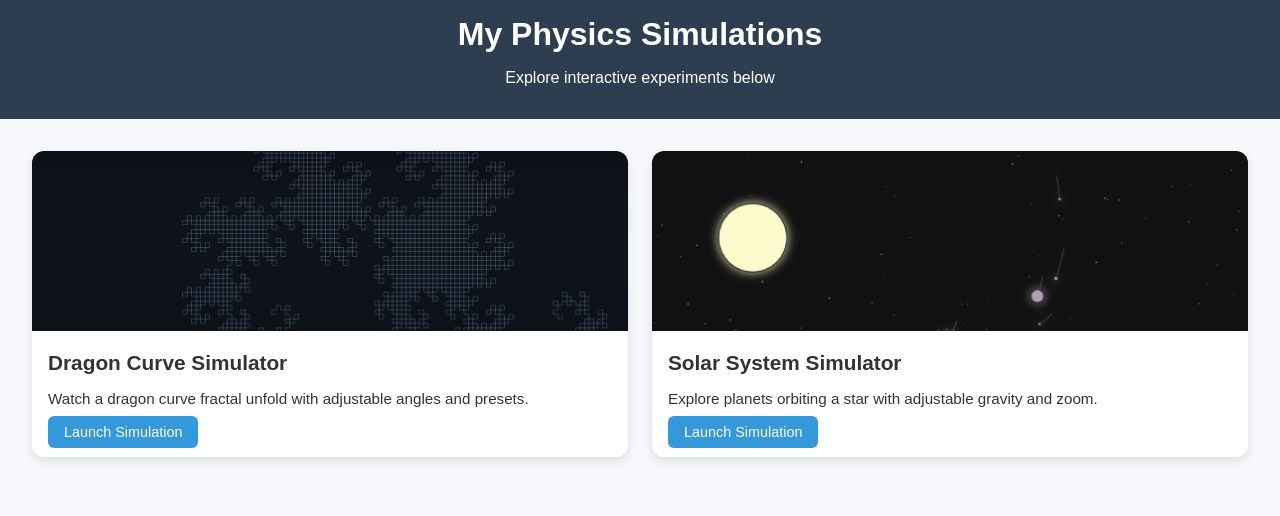
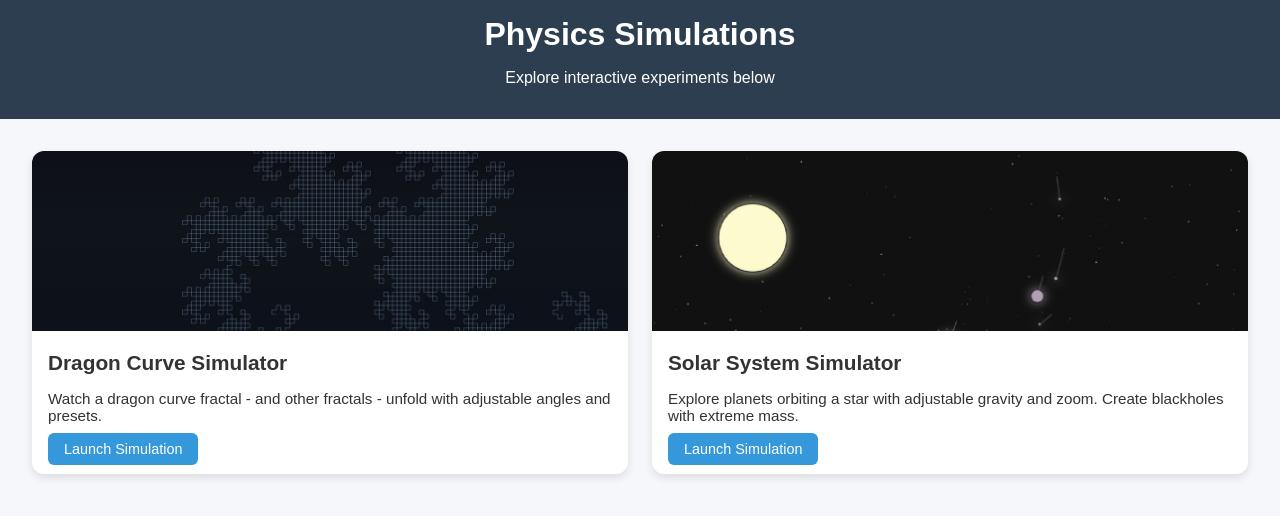
Before and after one commit to Miznunkey/simulations, a plain HTML site: page index.html in a window 1280 px wide. Drawn offline with Linux system fonts and the light colour scheme.

Commit message:
Update index.html

```diff
--- a/index.html
+++ b/index.html
@@ -67,7 +67,7 @@
 </head>
 <body>
   <header>
-    <h1>My Physics Simulations</h1>
+    <h1>Physics Simulations</h1>
     <p>Explore interactive experiments below</p>
   </header>
 
@@ -78,7 +78,7 @@
       <img src="dragon_curve_screenshot-1200x675.jpg" alt="Dragon Curve Simulation">
       <div class="card-content">
         <h2>Dragon Curve Simulator</h2>
-        <p>Watch a dragon curve fractal unfold with adjustable angles and presets.</p>
+        <p>Watch a dragon curve fractal - and other fractals - unfold with adjustable angles and presets.</p>
         <a href="dragon_curve_simulator_25-09-01-2.html">Launch Simulation</a>
       </div>
     </div>
@@ -88,7 +88,7 @@
       <img src="solar_system_screenshot-1200x675.jpg" alt="Solar System Simulation">
       <div class="card-content">
         <h2>Solar System Simulator</h2>
-        <p>Explore planets orbiting a star with adjustable gravity and zoom.</p>
+        <p>Explore planets orbiting a star with adjustable gravity and zoom. Create blackholes with extreme mass.</p>
         <a href="solar_system_simulator_25-09-01-2.html">Launch Simulation</a>
       </div>
     </div>
```
